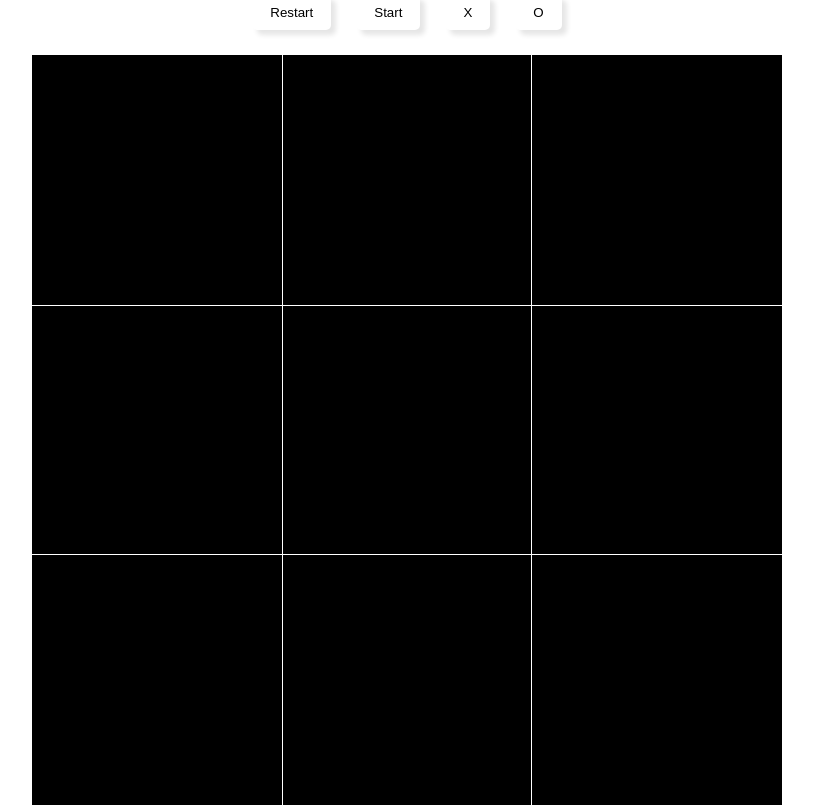
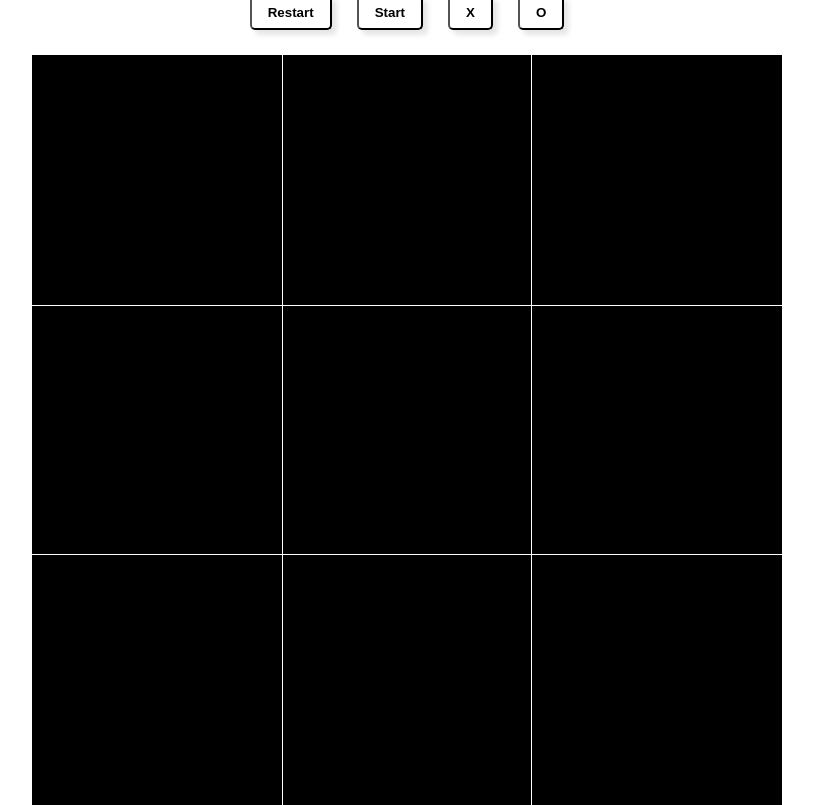
Before and after one commit to MadebyMarco/ticTacToe, a plain HTML site: page index.html in a window 1280 px wide. Shown: the whole page, without its empty margins (233-1046 px from the left). Drawn offline with Linux system fonts and the light colour scheme.

Commit message:
prev commit

```diff
--- a/style.css
+++ b/style.css
@@ -23,11 +23,16 @@ body {
 }
 
 .nav button {
+    font-weight: 700;
     padding: 8px 16px;
-    border-color: transparent;
+    border-color: black;
     border-radius: 5px;
     box-shadow: 5px 5px 5px rgba(0, 0, 0, 0.1);
     background-color: white;
+}
+
+.nav button:active {
+    box-shadow:inset 4px 4px 5px rgba(0, 0, 0, 0.1);
 }
 
 .board {
```
